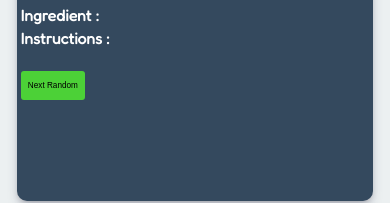
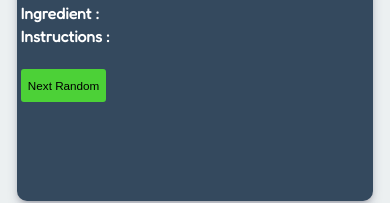
Before and after one commit to Workwithnk/foodiee, a plain HTML site: page index.html in a window 390 px wide. Shown: the part 561-764 px from the top of the page. Drawn offline with Linux system fonts and the light colour scheme; no server answers.

Commit message:
hamburger cursor property update

```diff
--- a/Styles/Index.css
+++ b/Styles/Index.css
@@ -129,6 +129,7 @@ body {
   border-radius: 3px;
   cursor: pointer;
   background-color: #4cd137;
+  text-align: center;
 }
 
 /* category */
@@ -307,7 +308,7 @@ body {
     font-size: 2.5vw;
   }
   .randomMeal_Details button {
-    font-size: 2.1vw;
+    font-size: 3vw;
   }
   .category_header h1 {
     font-size: 5vw;
@@ -370,6 +371,7 @@ body {
     color: #fff;
     font-size: 5vw;
     z-index: 999;
+    cursor: pointer;
   }
   .nav_links {
     position: fixed;
@@ -412,7 +414,7 @@ body {
   .video_ingre {
     font-size: 3.2vw;
   }
-   .video_titleOfdesInst {
+  .video_titleOfdesInst {
     font-size: 4vw;
   }
   .video_inst {
```
